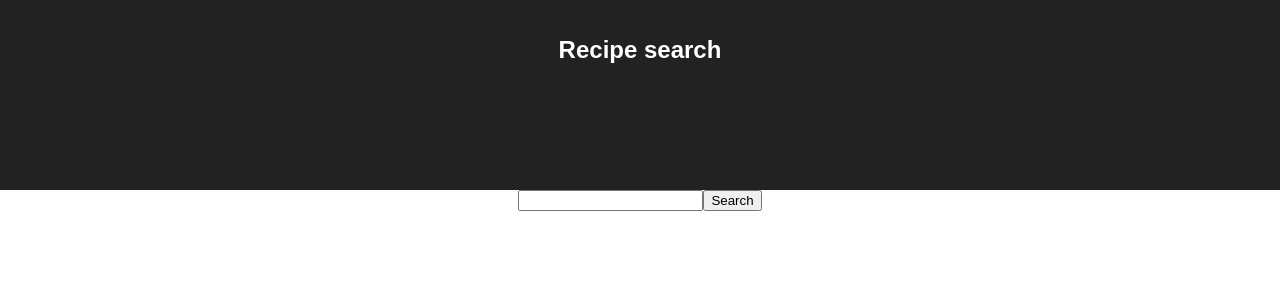
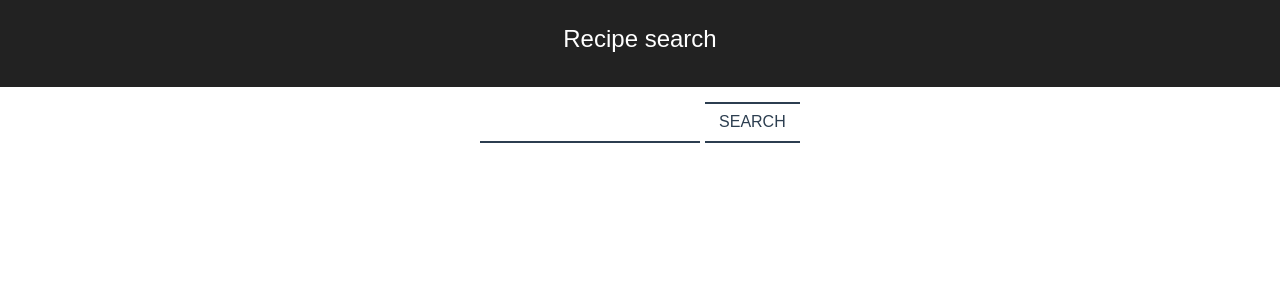
Before and after one commit to krlakwa/recipe-search, a React (Create React App) app: page / in a window 1280 px wide. Shown: the top 300 px of the page. Built offline with nearby package versions, Linux system fonts and the light colour scheme.

Commit message:
Add styles

```diff
--- a/src/App.css
+++ b/src/App.css
@@ -3,12 +3,124 @@
 }
 
 .App-header {
+  box-sizing: border-box;
   background-color: #222;
-  height: 150px;
-  padding: 20px;
+  padding: 25px;
   color: white;
 }
 
 .App-title {
   font-size: 1.5em;
 }
+
+.recipes__box {
+  height: 360px;
+  background: #fff;
+  margin: 10px 5px 0 5px;
+  padding-bottom: 2rem;
+  box-shadow: -1px 2px 34px -13px rgba(0,0,0,0.5);
+  text-align: left;
+  overflow: hidden;
+}
+
+.recipes__box:hover {
+  box-shadow: -1px 2px 34px -13px rgba(0,0,0,1);
+  cursor: pointer;
+}
+
+.recipes__img {
+  width: 100%;
+  height: 220px;
+}
+
+.recipe__text {
+  margin-left: 15px;
+}
+
+.recipes__title {
+  color: #e74c3c;
+  text-transform: uppercase;
+  font-size: 1.1rem;
+  padding: 1.8rem 0 0.2rem 0;
+}
+
+.recipes__subtitle {
+  text-transform: uppercase;
+  font-weight: 600;
+  font-size: 0.8rem;
+  letter-spacing: 2px;
+}
+
+.recipes__link {
+  color: #2c3e50;
+  text-transform: none;
+  font-weight: 400;
+  font-size: 0.8rem;
+  letter-spacing: 1px;
+}
+
+.recipes__link:hover {
+  color: #e74c3c;
+  text-decoration: none;
+  cursor: pointer;
+}
+
+form {
+  margin-top: 15px;
+}
+
+.form__input {
+  padding: .4rem;
+  background: transparent;
+  border: none;
+  border-bottom: 2px solid #2c3e50;
+  margin-right: 5px;
+  outline: none;
+}
+
+.form__button {
+  position: relative;
+  padding: .4rem .9rem;
+  border: none;
+  border-top: 2px solid #2c3e50;
+  border-bottom: 2px solid #2c3e50;
+  background: transparent;
+  color: #2c3e50;
+  font-size: 1rem;
+  text-transform: uppercase;
+  overflow: hidden;
+  outline: none;
+}
+
+.form__button::before,
+.form__button::after {
+  content: '';
+  position: absolute;
+  width: 2px;
+  height: 100%;
+  background: #2c3e50;
+  transition: all .2s ease-in-out;
+}
+
+.form__button::before {
+  left: 0;
+  top: -100%;
+}
+
+.form__button::after {
+  left: 98%;
+  top: 100%;
+}
+
+.form__button:hover {
+  cursor: pointer;
+}
+
+.form__button:hover::after,
+.form__button:hover::before {
+  top: 0;
+}
+
+input[type="text"] {
+  outline: none;
+}
--- a/src/components/Form.js
+++ b/src/components/Form.js
@@ -1,9 +1,9 @@
 import React from 'react';
 
 const Form = props => (
-  <form onSubmit={props.getRecipe}>
-    <input type="text" name="recipeName" />
-    <button>Search</button>
+  <form onSubmit={props.getRecipe} style={{ marginBottom: "2rem" }}>
+    <input className="form__input" type="text" name="recipeName" />
+    <button className="form__button">Search</button>
   </form>
 );
 
--- a/src/components/Recipe.js
+++ b/src/components/Recipe.js
@@ -2,9 +2,25 @@ import React from 'react';
 
 const Recipe = props => {
  return (
-  <div>
-    <img src={props.recipe.image_url} alt={props.recipe.title} />
-    <p>{ props.recipe.title }</p>
+  <div className="col-md-4">
+    <div className="recipes__box">
+      <img
+        className="recipes__img"
+        src={props.recipe.image_url}
+        alt={props.recipe.title}
+      />
+      <div className="recipe__text">
+        <h5 className="recipes__title">{ props.recipe.title }</h5>
+        <p className="recipes__subtitle">
+          Publisher:
+            <a
+              className="recipes__link"
+              href={props.recipe.publisher_url}
+              target="_blank"> { props.recipe.publisher }
+            </a>
+        </p>
+      </div>
+    </div>
   </div>
  )
 }
--- a/src/components/Recipes.js
+++ b/src/components/Recipes.js
@@ -2,12 +2,11 @@ import React from 'react';
 import Recipe from './Recipe';
 
 const Recipes = props => (
-  <div>
-  { props.recipes.map(recipe => <Recipe key={recipe.recipe_id} recipe={recipe} />) }
+  <div className="container">
+    <div className="row">
+      {props.recipes.map(recipe => <Recipe key={recipe.recipe_id} recipe={recipe} />)}
+    </div>
   </div>
 )
 
 export default Recipes;
-
-
-/**/
--- a/src/index.js
+++ b/src/index.js
@@ -1,5 +1,6 @@
 import React from 'react';
 import ReactDOM from 'react-dom';
+import 'bootstrap/dist/css/bootstrap.min.css';
 import './index.css';
 import App from './App';
 import registerServiceWorker from './registerServiceWorker';
```
